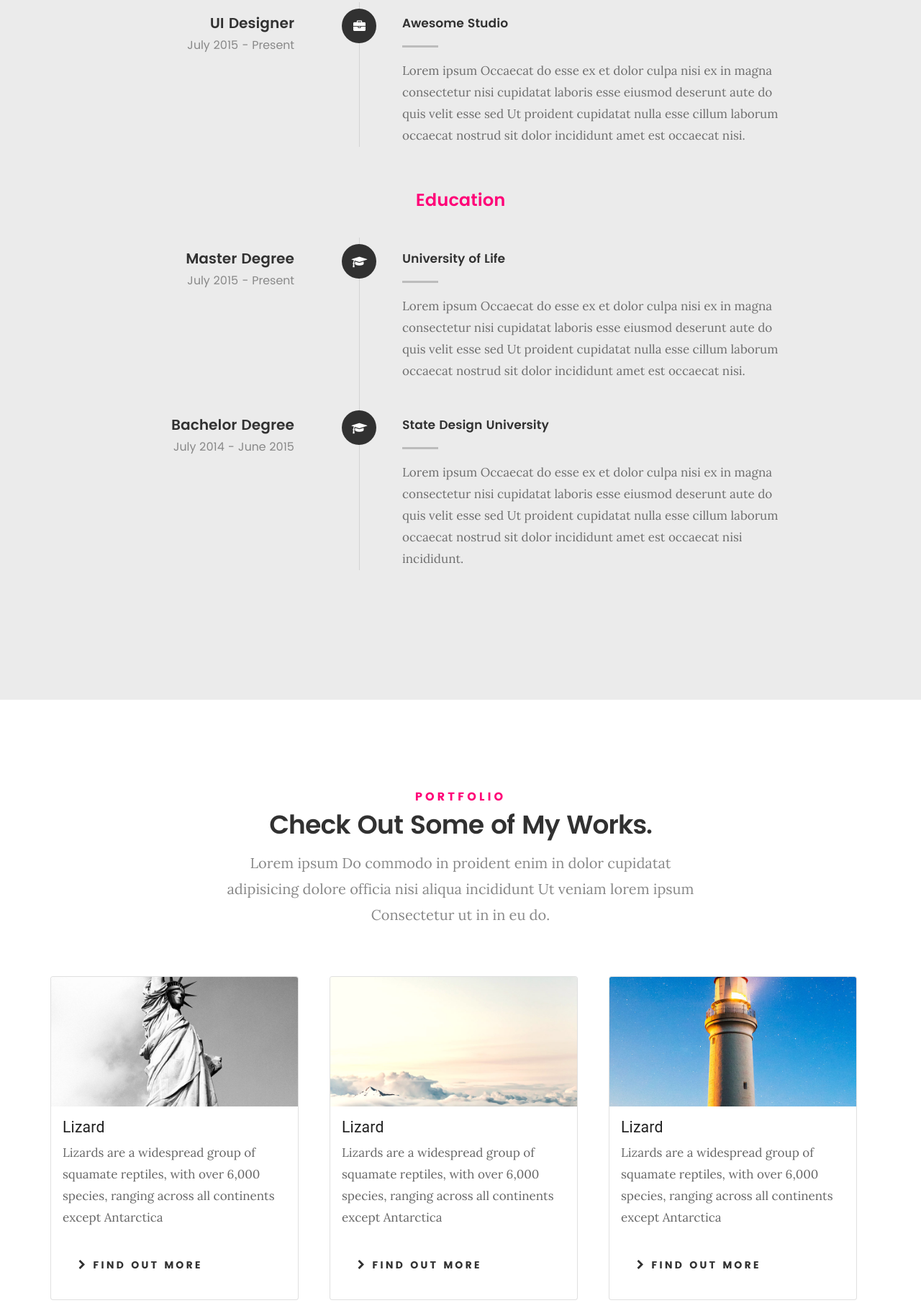
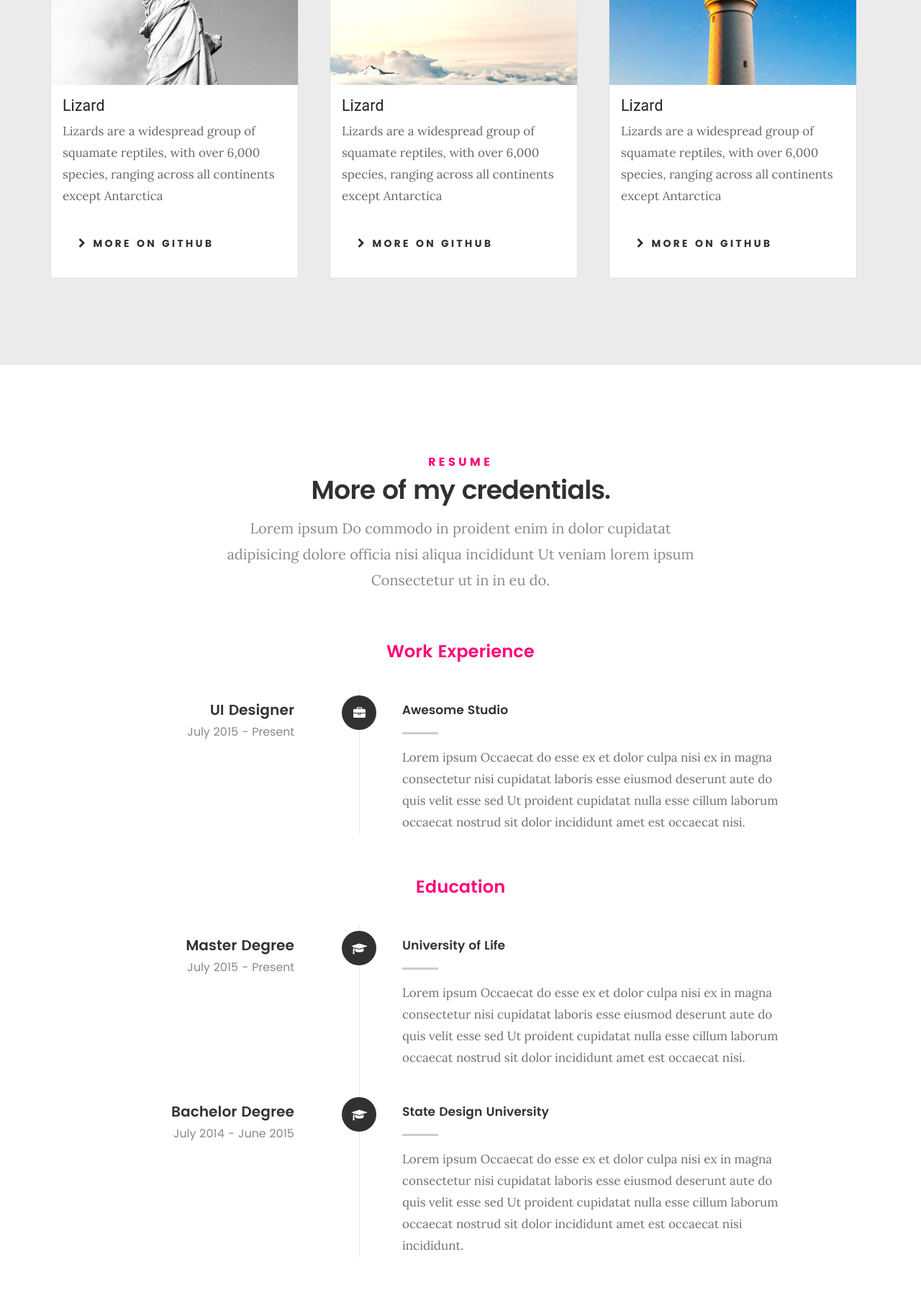
Before and after one commit to ardenysc/ardenysc.github.io, a Gatsby site: page / in a window 1280 px wide. Shown: the part 2352-4162 px from the top of the page at 72% size. Built offline with nearby package versions, Linux system fonts and the light colour scheme; Gatsby itself is replaced by a stand-in of ours; a web font is replaced by a local one.

Commit message:
projects

```diff
--- a/src/main.css
+++ b/src/main.css
@@ -1036,6 +1036,9 @@ button.noborder:hover, .button.snoborder:hover {
  *
  * -------------------------------------------------------------------
  */
+.white-section {
+	background: #FFFFFF;
+}
 .grey-section {
 	background: #ebebeb;
 }
@@ -2120,7 +2123,7 @@ header .logo a {
 	padding-top: 12rem;
 	padding-bottom: 12rem;
 	color: white;
-	position: relative;
+	position: top;
 }
 #services .overlay {
 	position: absolute;
--- a/src/pages/Cards.js
+++ b/src/pages/Cards.js
@@ -12,7 +12,6 @@ import CardActions from '@mui/material/CardActions';
 import CardContent from '@mui/material/CardContent';
 import CardMedia from '@mui/material/CardMedia';
 import Grid from '@mui/material/Grid';
-import Box from '@mui/material/Box';
 import Typography from '@mui/material/Typography';
 
 
@@ -21,12 +20,12 @@ function Cards() {
     return <Fragment>
         {/* <!-- Portfolio Section
    ================================================== --> */}
-	<section id="portfolio">
+	<section id="resume" className="grey-section">
 
 <div className="row section-intro">
    <div className="col-twelve">
 
-       <h5>Portfolio</h5>
+       <h5>Projects</h5>
        <h1>Check Out Some of My Works.</h1>
 
        <p className="lead">Lorem ipsum Do commodo in proident enim in dolor cupidatat adipisicing dolore officia nisi aliqua incididunt Ut veniam lorem ipsum Consectetur ut in in eu do.</p>
@@ -40,7 +39,7 @@ function Cards() {
    <div className="col-twelve">
       <div className="row">
       <Grid container spacing={3}  justifyContent="center">
-         <Grid item xs={6} md={4} sx={{minWidth: '255px'}}>
+         <Grid item xs={6} md={4} sx={{minWidth: '280px'}}>
             <div className='folio-item'>
                <Card sx={{ maxWidth: 345}} variant="outlined">
                   <CardMedia
@@ -59,13 +58,13 @@ function Cards() {
                   </CardContent>
                   <CardActions>
                      <button className="button noborder">
-                        <i className="fa fa-chevron-right"></i> Find out more
+                        <i className="fa fa-chevron-right"></i> More on github
                      </button>
                   </CardActions>
                </Card>
             </div>
          </Grid>
-         <Grid item xs={6} md={4} sx={{minWidth: '255px'}}>
+         <Grid item xs={6} md={4} sx={{minWidth: '280px'}}>
             <div className='folio-item'>
                <Card sx={{ maxWidth: 345 }} variant="outlined">
                   <CardMedia
@@ -84,13 +83,13 @@ function Cards() {
                   </CardContent>
                   <CardActions>
                      <button className="button noborder">
-                        <i className="fa fa-chevron-right"></i> Find out more
+                        <i className="fa fa-chevron-right"></i> More on github
                      </button>
                   </CardActions>
                </Card>
             </div>
          </Grid>
-         <Grid item xs={6} md={4} sx={{minWidth: '255px'}}>
+         <Grid item xs={6} md={4} sx={{minWidth: '280px'}}>
             <div className='folio-item'>
                <Card sx={{ maxWidth: 345 }} variant="outlined">
                   <CardMedia
@@ -109,7 +108,7 @@ function Cards() {
                   </CardContent>
                   <CardActions>
                      <button className="button noborder">
-                        <i className="fa fa-chevron-right"></i> Find out more
+                        <i className="fa fa-chevron-right"></i> More on github
                      </button>
                   </CardActions>
                </Card>
--- a/src/pages/index.js
+++ b/src/pages/index.js
@@ -1,6 +1,6 @@
 import * as React from "react"
 import About from "./about"
-import Cards from "./Cards"
+import Cards from "./cards"
 import Contact from "./contact"
 import Footer from "./footer"
 import Intro from "./intro"
@@ -15,8 +15,9 @@ const IndexPage = () => {
       <Menubar />
       <Intro />
       <About />
+      <Cards />
       <Resume />
-      <Cards />
+
       {/* <Portfolio /> */}
       <Contact />
       <Footer />
--- a/src/pages/resume.js
+++ b/src/pages/resume.js
@@ -8,7 +8,7 @@ function Resume() {
     return <Fragment>
 
    {/* <!-- resume Section================================================== --> */}
-	<section id="resume" className="grey-section">
+	<section id="resume" className="white-section">
 
         <div className="row section-intro">
             <div className="col-twelve">
```
